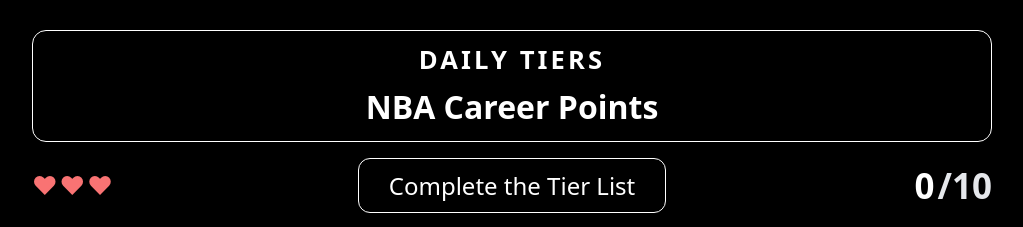
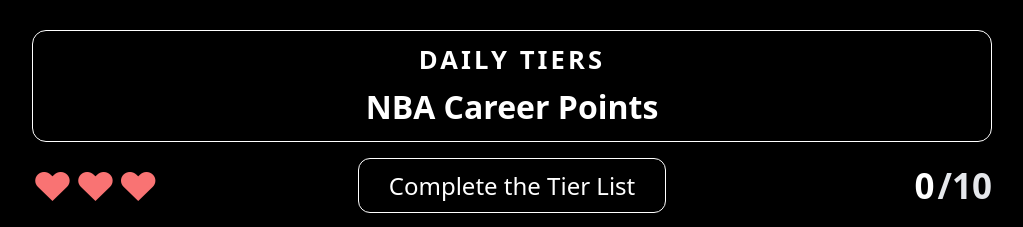
Before and after one commit to Tozmatine1/daily-tiers, a React (Vite) app: page / in a window 1280 px wide. Shown: the top 227 px of the page, without its empty margins (128-1151 px from the left). Built offline with nearby package versions, Linux system fonts and the light colour scheme.

Commit message:
progress tracker

```diff
--- a/src/App.css
+++ b/src/App.css
@@ -846,7 +846,7 @@
 }
 
 .heart {
-  font-size: 25px;
+  font-size: 40px;
   line-height: 1;
 }
 
```
